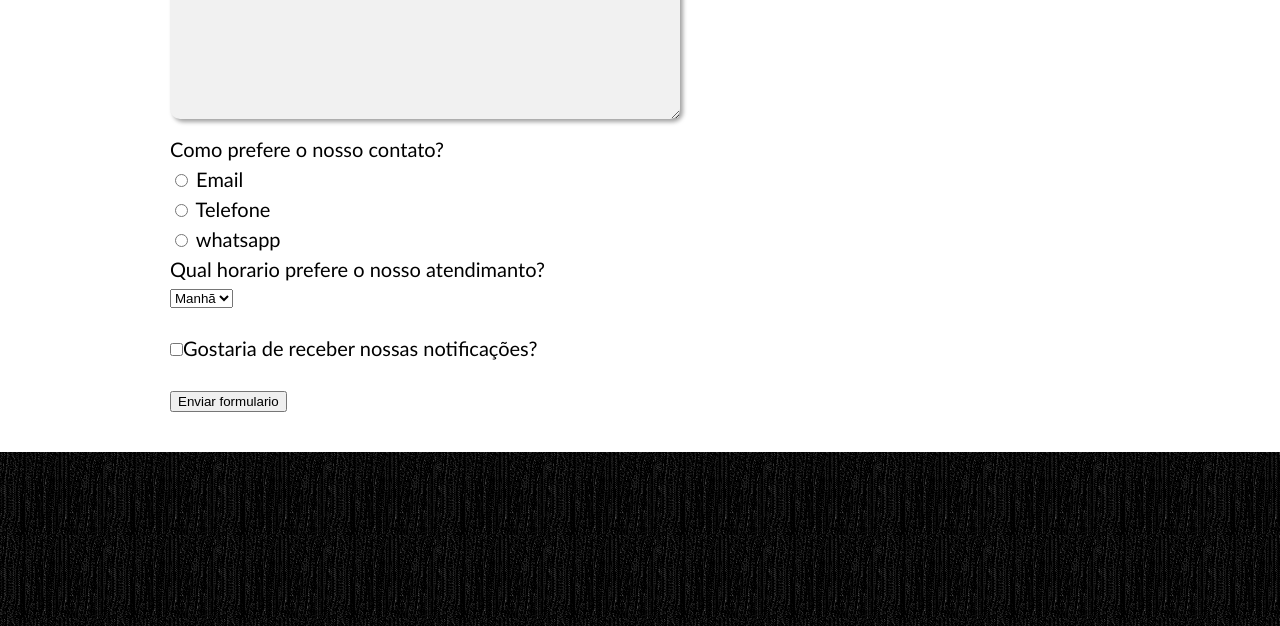
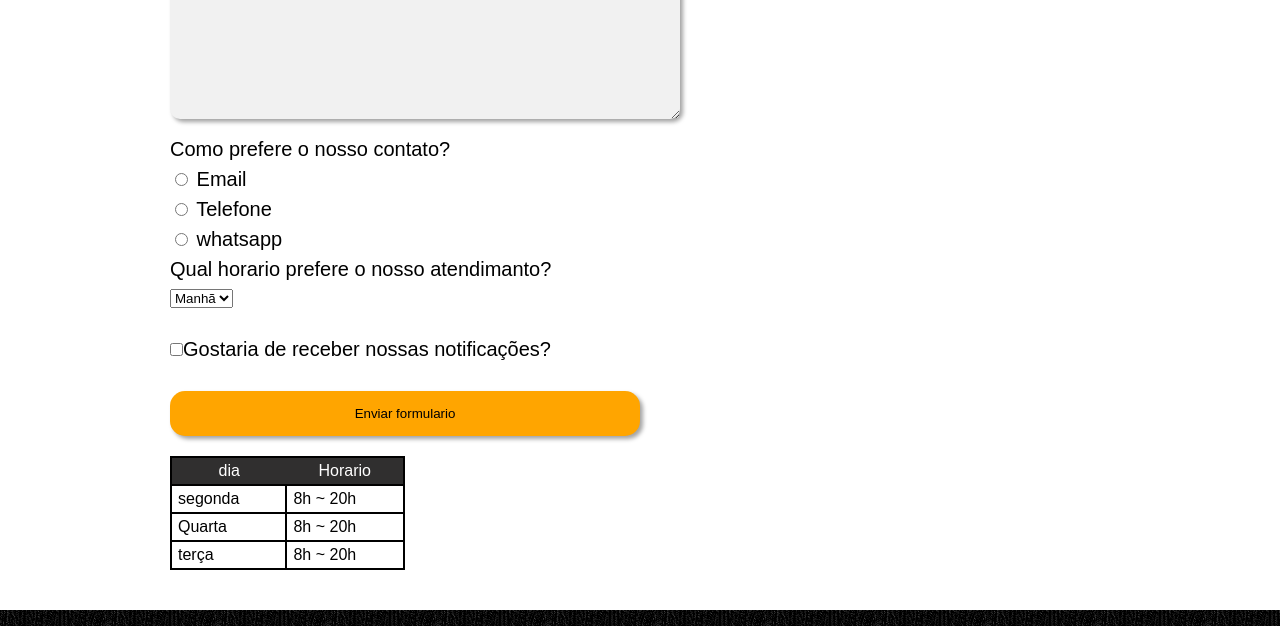
Before and after one commit to zdfgvx/Barbearia, a plain HTML site: page curso_font_end/contatos.html in a window 1280 px wide. Shown: the part 620-1246 px from the top of the page. Drawn offline with Linux system fonts and the light colour scheme.

Commit message:
termino da pagina de contatos

```diff
--- a/curso_font_end/contatos.css
+++ b/curso_font_end/contatos.css
@@ -1,3 +1,6 @@
+body{
+    font-family: 'Montserrat', sans-serif;
+}
 header{
     background: rgb(175, 174, 174);
     padding: 20px 0;
@@ -27,7 +30,7 @@ nav a{
     font-weight: bold;
     text-decoration: none;
     color: black;
-    font-family: 'Segoe UI', Tahoma, Geneva, Verdana, sans-serif;
+
 
 }
 nav a:hover{
@@ -68,7 +71,6 @@ form label, form p{
     display: block;
     font-size: 20px;
     margin: 10px 0;
-    font-family: 'Trebuchet MS', 'Lucida Sans Unicode', 'Lucida Grande', 'Lucida Sans', Arial, sans-serif;
 
 }
 .input-padram{
@@ -85,6 +87,36 @@ form label, form p{
     margin: 25px 0;
 }
 
-.bt-enviar{
+#bt-enviar{
    width: 50%;
+   border: none;
+   padding: 15px 0 ;
+   background: orange;
+   border-radius: 15px;
+   transition: 1s all;
+   box-shadow: 3px 3px 4px #a3a3a3;
 }
+
+#bt-enviar:hover{
+    background: darkorange;
+    transform: scale(1.1);
+}
+table{
+    margin: 20px 0;
+    border: solid black 2px;
+    width: 25%;
+    height: 25%;
+}
+thead{
+    background: #302f2f;
+    color: white;
+}
+th{
+    padding: 5px 6px;
+}
+td{
+    border: solid black 2px;
+    margin: 20px 0;
+    padding: 5px 6px;
+
+}
--- a/curso_font_end/contatos.html
+++ b/curso_font_end/contatos.html
@@ -6,6 +6,7 @@
     <link rel="stylesheet" href="reset.css">
     <link rel="stylesheet" href="contatos.css">
     <link rel="icon" href="imagens/logoBarbearia .png">
+    <link rel="preconnect" href="https://fonts.googleapis.com">
 </head>
     <body>
         <header>
@@ -56,6 +57,30 @@
 
                 <input type="submit" value="Enviar formulario" id="bt-enviar">
 
+                <table>
+                    <thead>
+                        <th>dia</th>
+                        <th>Horario</th>
+                    </thead>
+                   <tfoot>
+                        <tbody>
+                            <td>segonda</td>
+                            <td>8h ~ 20h</td>
+                        </tbody>
+                        <tbody>
+
+                            <td>Quarta</td>
+                            <td>8h ~ 20h</td>
+                        </tbody>
+                        <tbody>
+
+                            <td>terça</td>
+                            <td>8h ~ 20h</td>
+                        </tbody>
+                   </tfoot>
+
+                </table>
+
             </form>
 
         </main>
--- a/curso_font_end/produtos.css
+++ b/curso_font_end/produtos.css
@@ -1,4 +1,6 @@
-
+body{
+    font-family: 'Montserrat', sans-serif;
+}
 header{
     background: rgb(175, 174, 174);
     padding: 20px 0;
--- a/curso_font_end/style.css
+++ /dev/null
@@ -1,54 +0,0 @@
-
-h1{
-   text-align: left;
-}
-
-body{
-
-    font-family:system-ui, -apple-system, BlinkMacSystemFont, 'Segoe UI', Roboto, Oxygen, Ubuntu, Cantarell, 'Open Sans', 'Helvetica Neue', sans-serif;
-    font-size: 18px;
-    background-color: rgb(236, 244, 252);
-}
-.sobre_a_barbearia{
-    padding: 20px;
-}
-
-.imagem_titulo{
-    width: 50%;
-    height: 500px;
-    display: block;
-    margin-left: auto;
-    margin-right: auto;
-    padding: 5px;
-    border: 20px groove #a02525;
-}
-h2{
-    text-align: center;
-}
-h3{
-    text-align: left;
-    padding-left: 20px;
-
-}
-.informacoes{
-    background-color: rgba(248, 174, 105, 0.938);
-
-}
-ul{
-    display: inline-block;
-    vertical-align: top;
-}
-
-.item{
-    font-style: italic;
-    margin-right: 30px;
-}
-.imagem_informacoes{
-    width: 40%;
-    display: inline-block;
-    margin-left: 200px;
-
-}
-.imagem_informacoes:hover{
-    box-shadow: 3px 3px rgb(44, 43, 43);
-}
```
